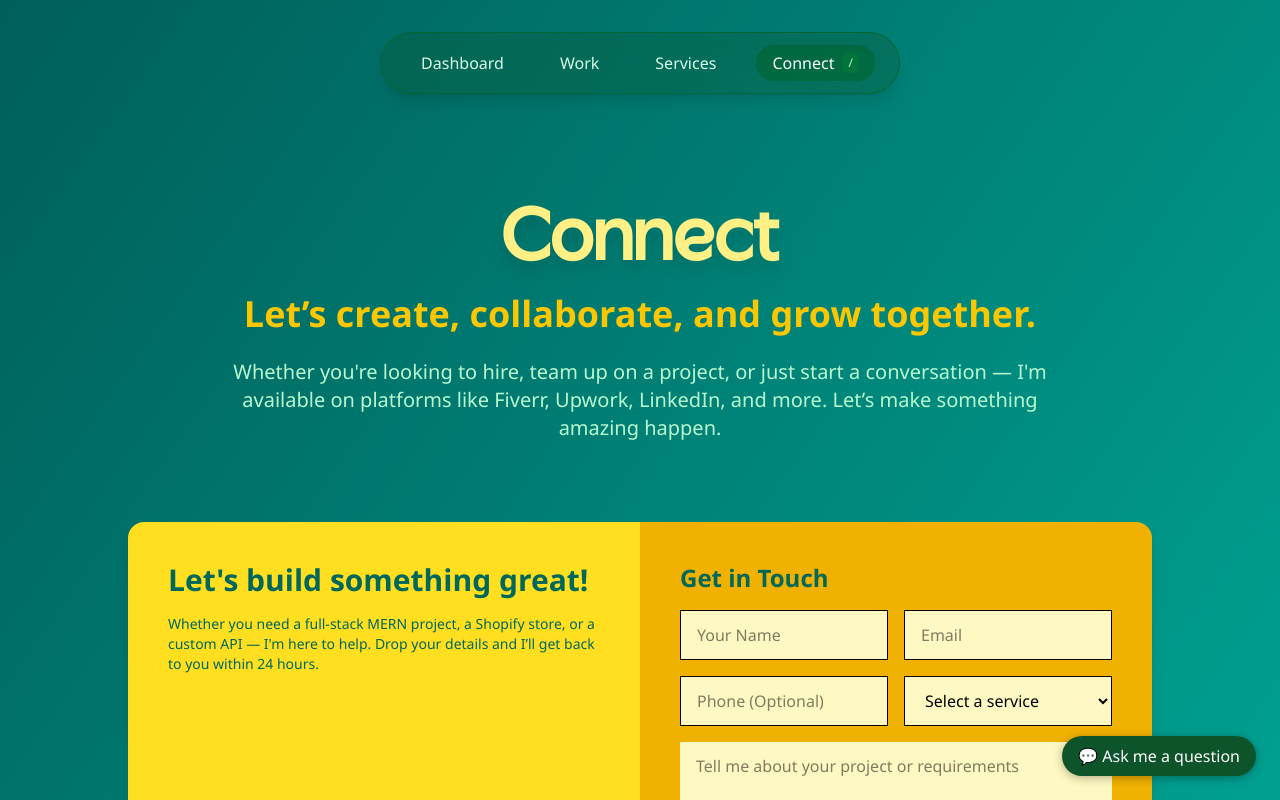
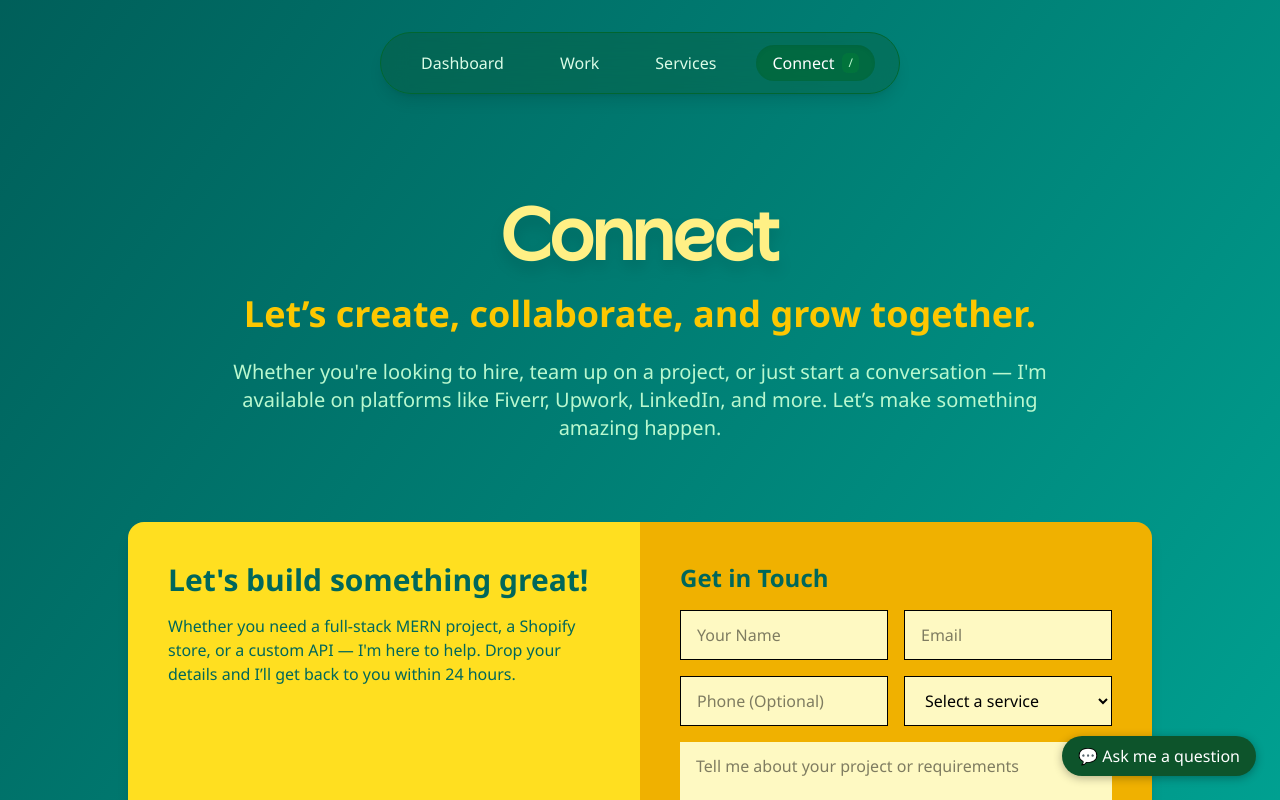
Before and after one commit to Rohitkushwaha01/RohitKushwaha, a React (Vite) app: page /connect in a window 1280 px wide. Shown: the top 800 px of the page. Built offline with nearby package versions, Linux system fonts and the light colour scheme.

Commit message:
Portfolio 2.0

```diff
--- a/src/Components/Quote.jsx
+++ b/src/Components/Quote.jsx
@@ -36,7 +36,7 @@ export default function Quote() {
                     className="bg-yellow-300 text-[#00675b]  flex-1 p-10"
                 >
                     <h3 className="text-3xl font-bold mb-4">Let's build something great!</h3>
-          <p className="text-[#00675b]  text-sm">
+                    <p className="text-[#00675b]  text-md">
                         Whether you need a full-stack MERN project, a Shopify store, or a custom API — I'm here to help. Drop your details and I’ll get back to you within 24 hours.
                     </p>
                 </motion.div>
@@ -50,12 +50,7 @@ export default function Quote() {
                 >
                     <h3 className="text-2xl font-bold text-[#00675b] mb-4">Get in Touch</h3>
 
-          {successMessage && (
-            <div className="text-[#00675b]  font-medium mb-4">{successMessage}</div>
-          )}
-          {errorMessage && (
-            <div className="text-red-500 font-medium mb-4">{errorMessage}</div>
-          )}
+
 
                     <form ref={form} onSubmit={sendEmail} className="grid grid-cols-1 md:grid-cols-2 gap-4">
                         <input name="user_name" type="text" placeholder="Your Name" required className="border px-4 py-3 w-full bg-yellow-100" />
@@ -83,6 +78,12 @@ export default function Quote() {
                             <button type="submit" className="bg-[#00675b] text-white px-6 py-3 font-semibold hover:scale-105 transform transition duration-300">
                                 Send Message
                             </button>
+                            {successMessage && (
+                                <div className="text-[#00675b]  font-medium my-4">{successMessage}</div>
+                            )}
+                            {errorMessage && (
+                                <div className="text-red-500 font-medium my-4">{errorMessage}</div>
+                            )}
                         </div>
                     </form>
                 </motion.div>
```
Lines whose indentation alone changed are shown as unchanged.
